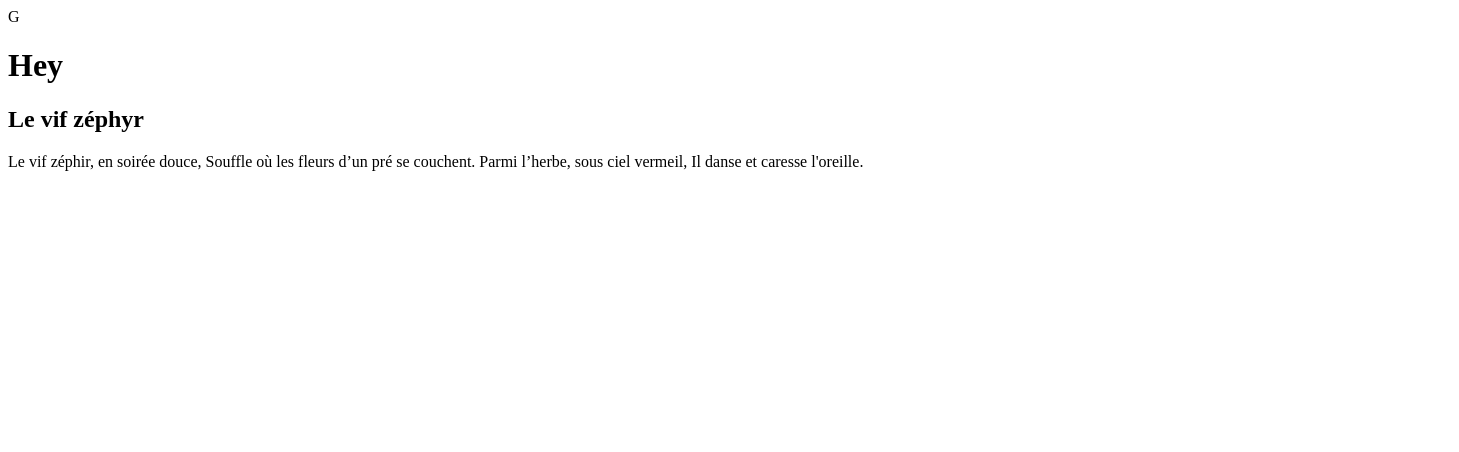
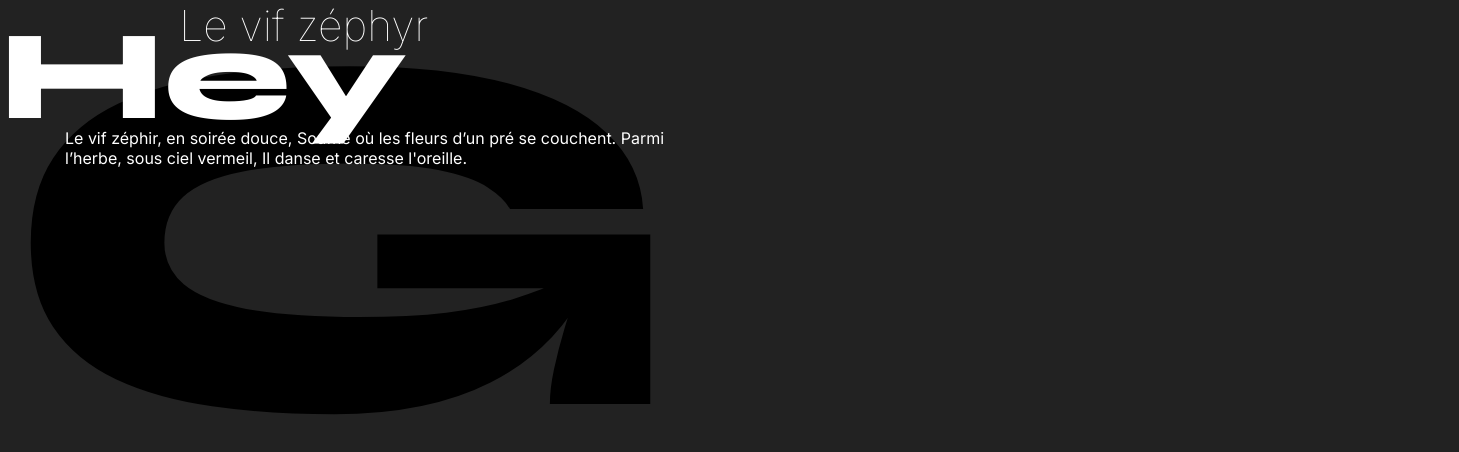
Before and after one commit to jmercier01/cours-creative-code-011, a plain HTML site: page index.html in a window 1280 px wide. Shown: the whole page, 1459 px wide, since content can reach past the window. Drawn offline with Linux system fonts and the light colour scheme.

Commit message:
Update index.html

```diff
--- a/index.html
+++ b/index.html
@@ -4,7 +4,7 @@
   <meta charset="UTF-8">
   <meta http-equiv="X-UA-Compatible" content="IE=edge">
   <meta name="viewport" content="width=device-width, initial-scale=1.0">
-  <link rel="stylesheet" type="text/css" href="styles.css" />
+  <link rel="stylesheet" href="style.css">
   <title>Clamp Max Min</title>
 </head>
 <body>
```
